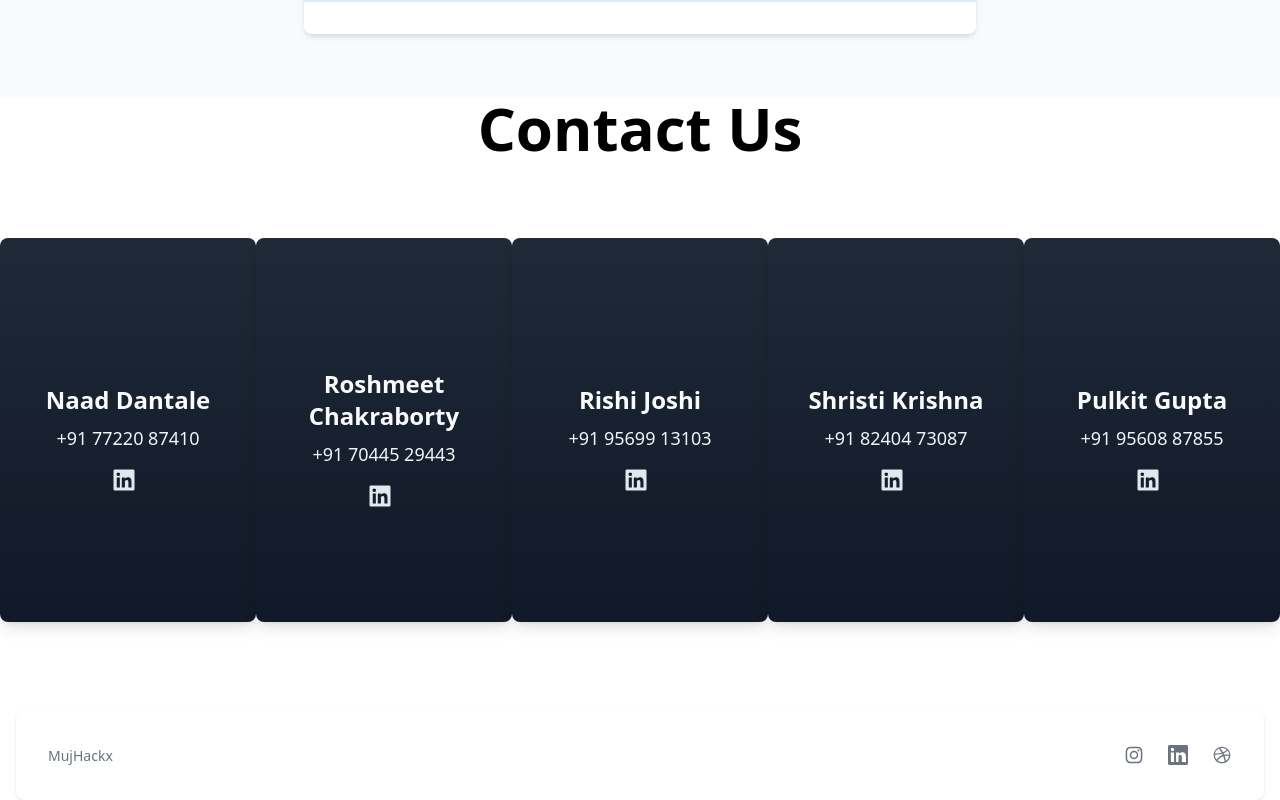
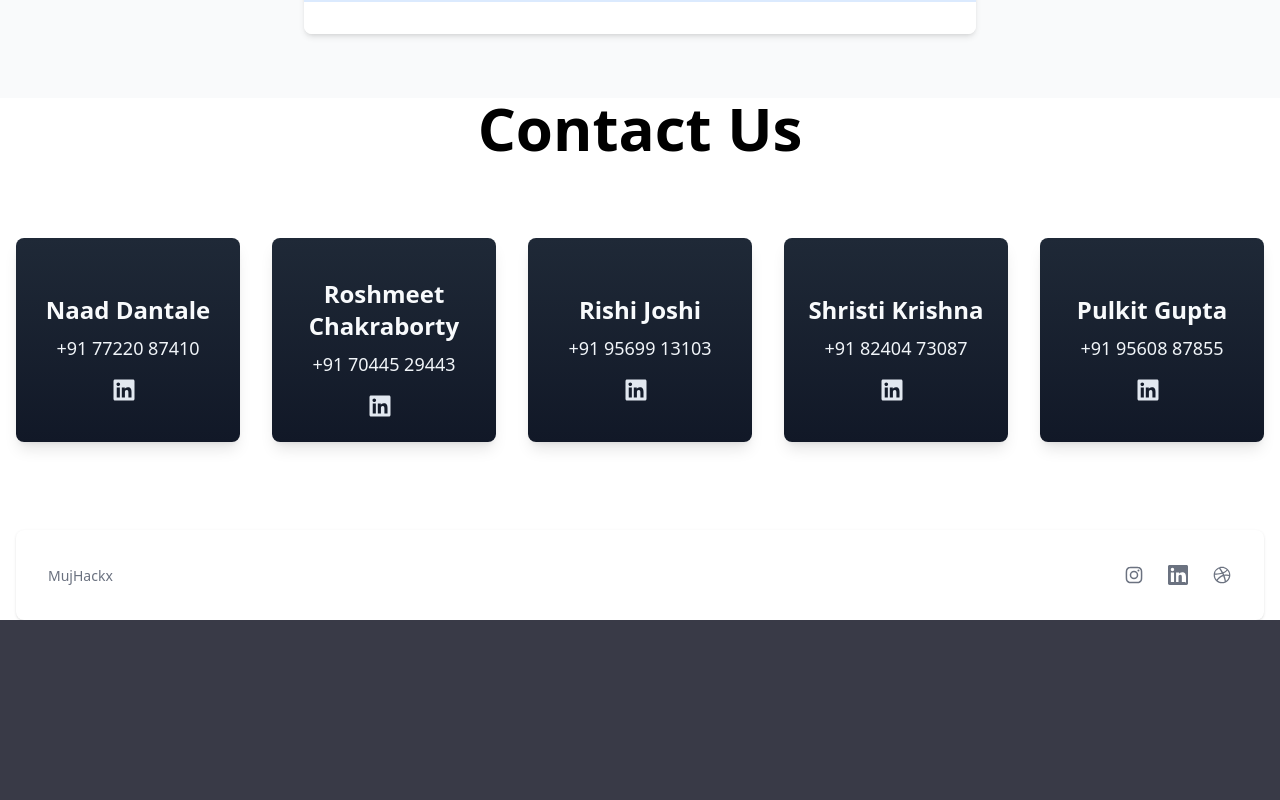
Before and after one commit to MUJHACKX/hackXwebsite, a Next.js app: page /campus in a window 1280 px wide. Shown: the part 4260-5060 px from the top of the page. After the commit the page ends 4880 px from the top, so only its background shows below. Built offline with nearby package versions, Linux system fonts and the light colour scheme.

Commit message:
margins in contact cards

```diff
--- a/components/Campus/Contect.jsx
+++ b/components/Campus/Contect.jsx
@@ -11,7 +11,7 @@ const Contact = ({ image, name, contact, socialIcons }) => {
 
   return (
     <motion.section
-      className="flex flex-col items-center justify-center mb-7 mt-6 h-96 w-72 p-6 rounded-lg bg-gradient-to-b from-gray-800 to-gray-900 shadow-lg"
+      className="flex flex-col items-center justify-center mb-7 mt-6 mx-4 h-50 w-72 p-6 rounded-lg bg-gradient-to-b from-gray-800 to-gray-900 shadow-lg"
       initial={{ opacity: 0, y: 50 }}
       animate={{ opacity: 1, y: 0 }}
       transition={{ duration: 0.6 }}
```
